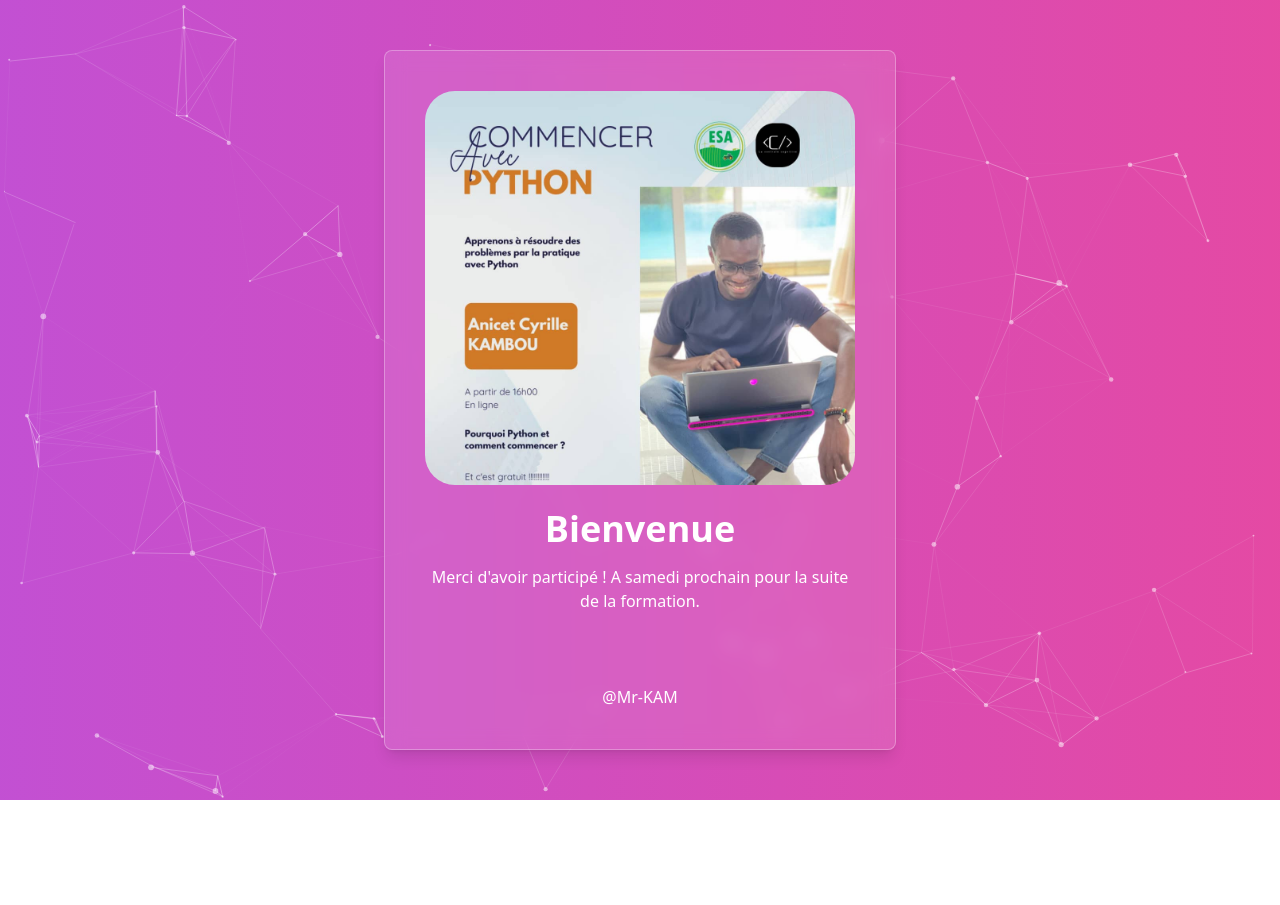
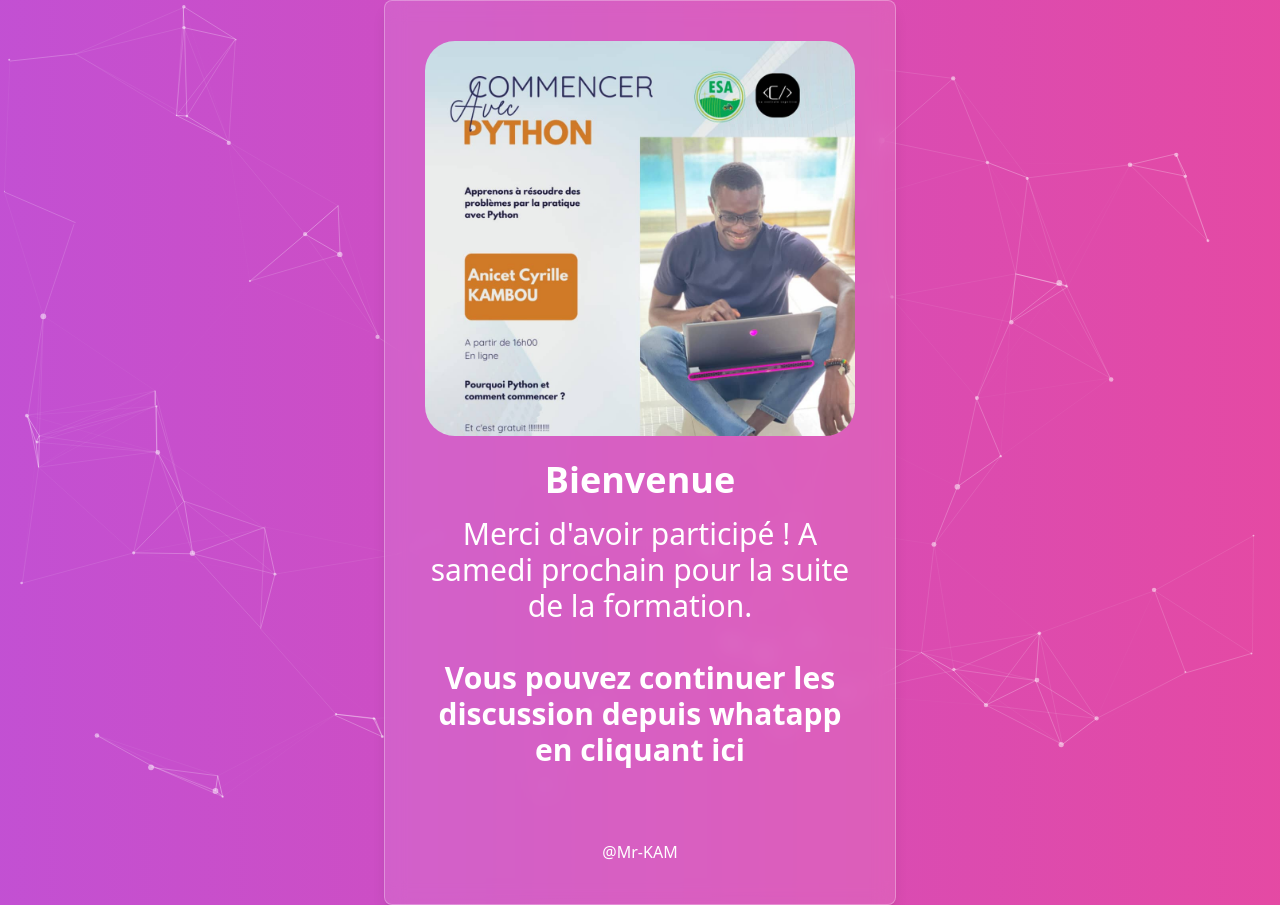
Before and after one commit to Mr-KAM/lacentrale-codezone, a plain HTML site: page index_disconnect.html in a window 1280 px wide. Before the commit the page ends 800 px from the top, so only its background shows below. Drawn offline with nearby package versions, Linux system fonts and the light colour scheme; animation ran at ten frames a second.

Commit message:
With what

```diff
--- a/index_disconnect.html
+++ b/index_disconnect.html
@@ -33,10 +33,12 @@
       </div>
       <br>
       <h1 class="text-4xl font-bold text-white mb-4">Bienvenue</h1>
-    <p class="text-white mb-6">
+    <p class="text-white mb-6 text-3xl">
           <!-- Lien de la salle en ligne : <a  class ="btn btn-primary" href="https://meet.jit.si/TremendousManipulationsDefendHopefully">Cliquer ici</a> -->
            Merci d'avoir participé !
            A samedi prochain pour la suite de la formation.
+              <br><br>
+              <b> Vous pouvez continuer les discussion depuis whatapp en <a href="https://chat.whatsapp.com/KwB4szJmiyGDKxco4mHFlb">cliquant ici</a> </b>
       </p>
 
       <!-- Ajout du compte à rebours -->
```
